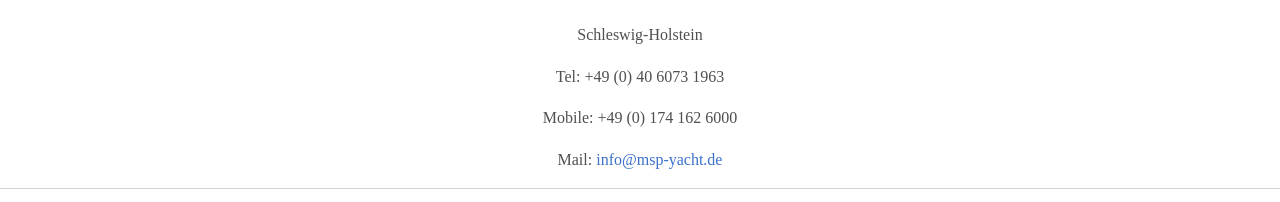
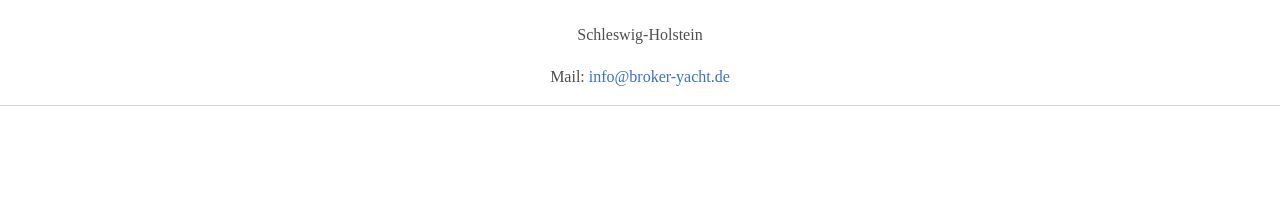
Before and after one commit to Muhammedshibilch/yacht, a React (Vite) app: page /contact in a window 1280 px wide. Shown: the part 3752-3954 px from the top of the page. After the commit the page ends 3874 px from the top, so only its background shows below. Built offline with nearby package versions, Linux system fonts and the light colour scheme; a web font is replaced by a local one.

Commit message:
Update Footer.jsx

```diff
--- a/src/Components/Footer.jsx
+++ b/src/Components/Footer.jsx
@@ -58,15 +58,13 @@ const Footer = () => {
             <p>Osterbrooksweg 29</p>
             <p>22869 Schenefeld</p>
             <p>Schleswig-Holstein</p>
-            <p>Tel: +49 (0) 40 6073 1963</p>
-            <p>Mobile: +49 (0) 174 162 6000</p>
             <p>
               Mail:{" "}
               <a
-                href="mailto:info@msp-yacht.de"
+                href="mailto:info@broker-yacht.de"
                 className="text-blue-900 hover:underline"
               >
-                info@msp-yacht.de
+                info@broker-yacht.de
               </a>
             </p>
           </div>
```
